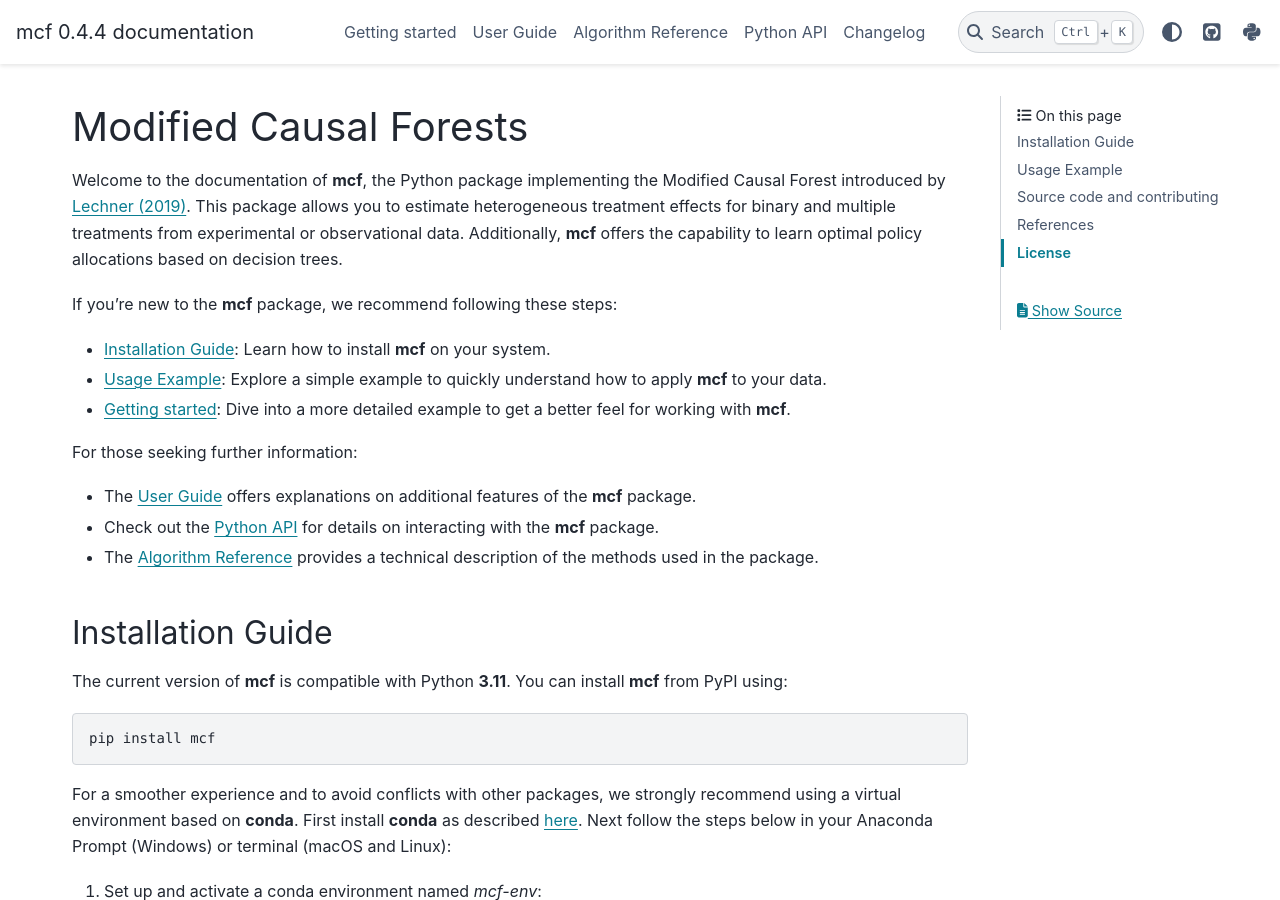
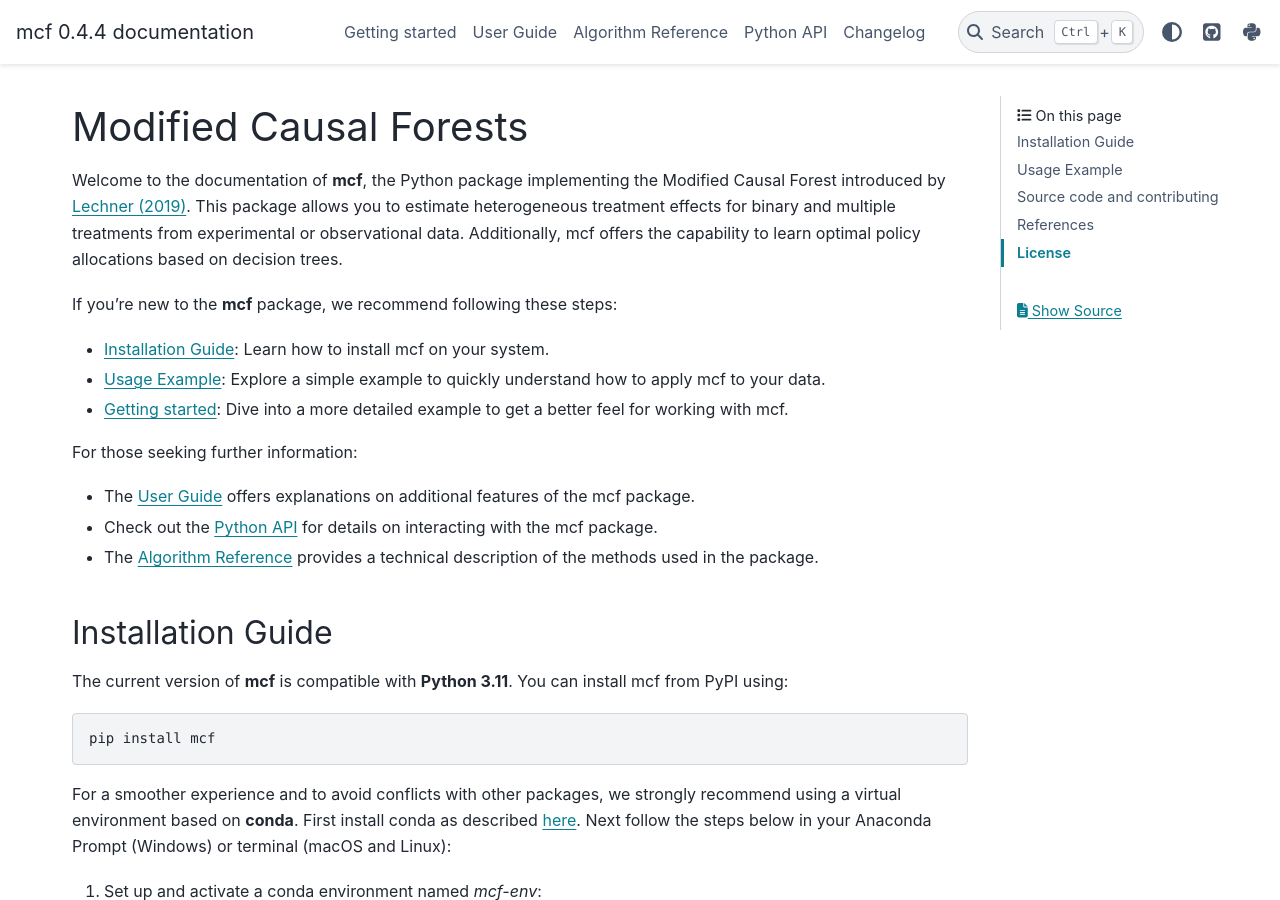
Before and after one commit to MCFpy/mcf, a Sphinx documentation site: the page built from docs/source/index.rst, in a window 1280 px wide and 900 px high. Built offline with Sphinx 7.4.7 and the PyData theme 0.15.4, drawn with Linux system fonts in a browser that asks for light colours.

Commit message:
Adjust bold casing

```diff
--- a/docs/source/changelog.rst
+++ b/docs/source/changelog.rst
@@ -60,7 +60,7 @@ New
   - Defaults for ``cf_n_min_min`` and ``cf_n_min_max`` changed to:
     - `n_min_min = round(max((n_d_subsam**0.4) / 10, 1.5) * # of treatments)`
     - `n_min_max = round(max((n_d_subsam**0.5) / 10, 2) * # of treatments)`
-  - Default values for tuning parameters of **mcf** are taken into account when observations are used only for feature selection, common support, or local centering.
+  - Default values for tuning parameters are taken into account when observations are used only for feature selection, common support, or local centering.
 
 - Improved computational performance:
 
--- a/docs/source/getting_started.rst
+++ b/docs/source/getting_started.rst
@@ -56,7 +56,7 @@ To estimate both the Modified Causal Forest and the Optimal Policy Tree, we will
 .. code-block:: python
 
     indices = np.array_split(df.index, 3)
-    train_mcf_df, pred_mcf_train_pt_df, evaluate_pt_df = [df.iloc[ind] for ind in indices]
+    train_mcf_df, pred_mcf_train_pt_df, evaluate_pt_df = (df.iloc[ind] for ind in indices)
 
 
 Estimating heterogeneous treatment effects
--- a/docs/source/index.rst
+++ b/docs/source/index.rst
@@ -1,31 +1,31 @@
 Modified Causal Forests
 =======================
 
-Welcome to the documentation of **mcf**, the Python package implementing the Modified Causal Forest introduced by `Lechner (2019) <https://doi.org/10.48550/arXiv.1812.09487>`_. This package allows you to estimate heterogeneous treatment effects for binary and multiple treatments from experimental or observational data. Additionally, **mcf** offers the capability to learn optimal policy allocations based on decision trees.
+Welcome to the documentation of **mcf**, the Python package implementing the Modified Causal Forest introduced by `Lechner (2019) <https://doi.org/10.48550/arXiv.1812.09487>`_. This package allows you to estimate heterogeneous treatment effects for binary and multiple treatments from experimental or observational data. Additionally, mcf offers the capability to learn optimal policy allocations based on decision trees.
 
 If you're new to the **mcf** package, we recommend following these steps:
 
-- `Installation Guide`_: Learn how to install **mcf** on your system.
-- `Usage Example`_: Explore a simple example to quickly understand how to apply **mcf** to your data.
-- :doc:`getting_started`: Dive into a more detailed example to get a better feel for working with **mcf**.
+- `Installation Guide`_: Learn how to install mcf on your system.
+- `Usage Example`_: Explore a simple example to quickly understand how to apply mcf to your data.
+- :doc:`getting_started`: Dive into a more detailed example to get a better feel for working with mcf.
 
 For those seeking further information:
 
-- The :doc:`user_guide` offers explanations on additional features of the **mcf** package.
-- Check out the :doc:`python_api` for details on interacting with the **mcf** package.
+- The :doc:`user_guide` offers explanations on additional features of the mcf package.
+- Check out the :doc:`python_api` for details on interacting with the mcf package.
 - The :doc:`algorithm_reference` provides a technical description of the methods used in the package.
 
 
 Installation Guide
 ------------------
 
-The current version of **mcf** is compatible with Python **3.11**. You can install **mcf** from PyPI using:
+The current version of **mcf** is compatible with **Python 3.11**. You can install mcf from PyPI using:
 
 .. code-block:: bash
 
     pip install mcf
 
-For a smoother experience and to avoid conflicts with other packages, we strongly recommend using a virtual environment based on **conda**. First install **conda** as described `here <https://docs.conda.io/projects/conda/en/latest/user-guide/install/>`__. Next follow the steps below in your Anaconda Prompt (Windows) or terminal (macOS and Linux):
+For a smoother experience and to avoid conflicts with other packages, we strongly recommend using a virtual environment based on **conda**. First install conda as described `here <https://docs.conda.io/projects/conda/en/latest/user-guide/install/>`__. Next follow the steps below in your Anaconda Prompt (Windows) or terminal (macOS and Linux):
 
 1. Set up and activate a conda environment named *mcf-env*:
 
--- a/docs/source/test.py
+++ b/docs/source/test.py
@@ -31,32 +31,28 @@ def simulate_data(n):
 
 df = simulate_data(1000)
 
-# Get the indices for the DataFrame and split them into three parts
 indices = np.array_split(df.index, 3)
-train_mcf_df, pred_mcf_train_pt_df, evaluate_pt_df = [df.iloc[ind] for ind in indices]
+train_mcf_df, pred_mcf_train_pt_df, evaluate_pt_df = (df.iloc[ind] for ind in indices)
 
 from mcf import ModifiedCausalForest
 
 my_mcf = ModifiedCausalForest(
-    var_y_name=["y"],
+    var_y_name="y",
     var_d_name="d",
     var_x_name_ord=["x1", "x2"],
     var_x_name_unord=["female"],
     _int_show_plots=False # Suppress the display of diagnostic plots during estimation
 )
 
-    # Create an instance of class ModifiedCausalForest:
-    my_mcf = ModifiedCausalForest(
-        var_y_name="y",
-        var_d_name="d",
-        var_x_name_ord=["x1", "x2"],
-        var_x_name_unord=["female"],
-        _int_show_plots=False
-    )
-
 my_mcf.train(train_mcf_df)
 results = my_mcf.predict(pred_mcf_train_pt_df)
+print(results.keys())
+results["ate effect_list"]
+results["ate"]
+results["ate_se"]
+results["iate_data_df"]
 my_mcf.analyse(results)
+oos_results = my_mcf.predict(evaluate_pt_df)
 
 # Out of sample
 results_oos = my_mcf.predict(evaluate_pt_df)
```
Also changed, not shown: other parts of docs/source/getting_started.rst (+2 -0 lines).
